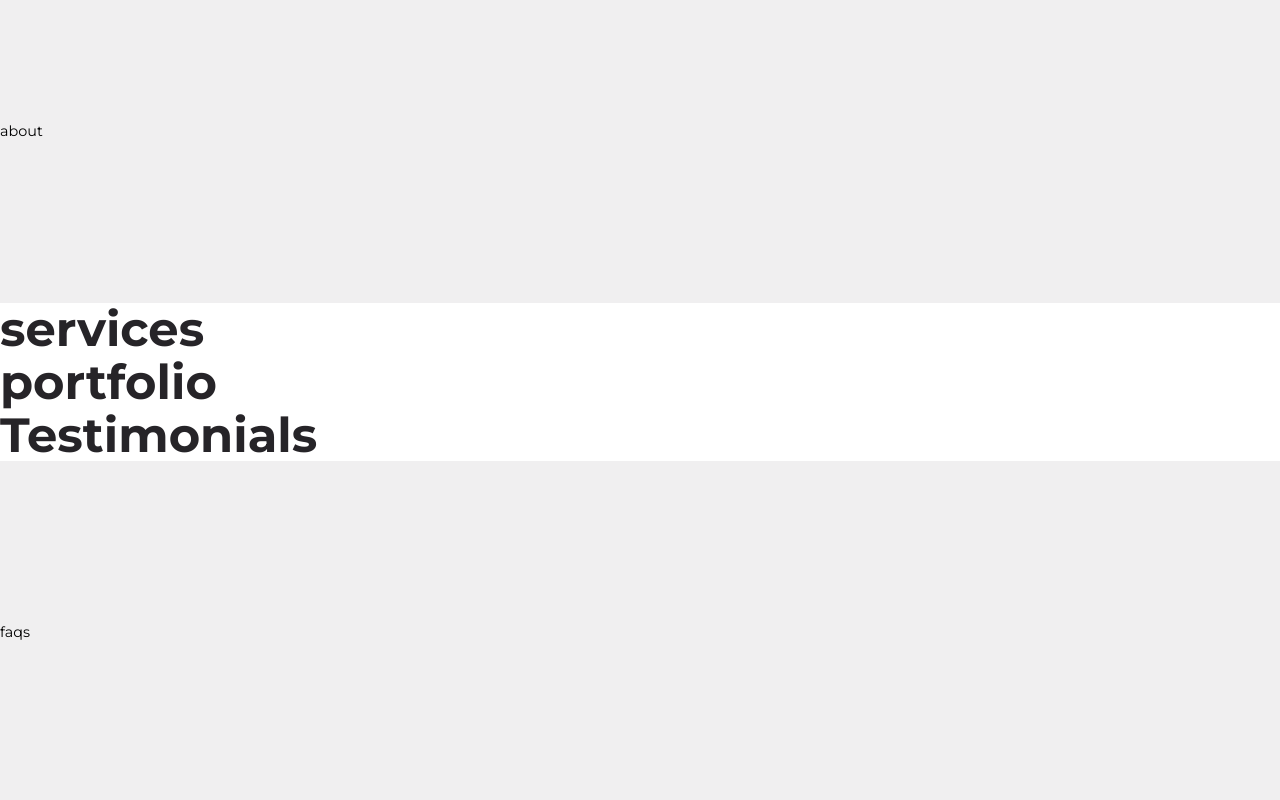
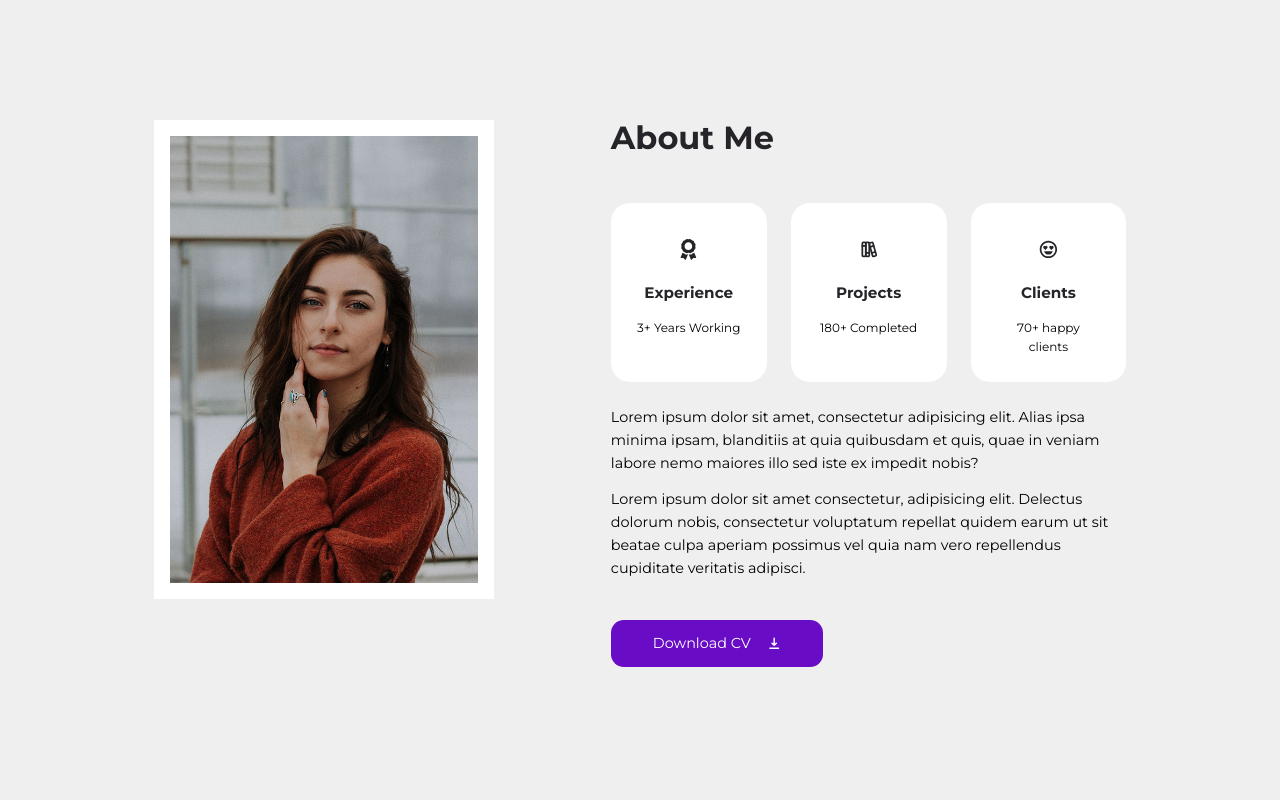
Before and after one commit to Rohan-tech11/My-Portfolio, a React (Create React App) app: page / in a window 1280 px wide. Shown: the part 840-1640 px from the top of the page. Built offline with nearby package versions, Linux system fonts and the light colour scheme.

Commit message:
Added-about-component

```diff
--- /dev/null
+++ b/src/components/Card.jsx
@@ -0,0 +1,13 @@
+import "./card.css";
+
+import React from "react";
+
+const Card = ({ children, className, onClick }) => {
+  return (
+    <article className={`card ${className}`} onClick={onClick}>
+      {children}
+    </article>
+  );
+};
+
+export default Card;
--- /dev/null
+++ b/src/components/card.css
@@ -0,0 +1,29 @@
+.card {
+  background: var(--color-white);
+  padding: 1.5rem;
+  border: 2px solid transparent;
+  border-radius: var(--border-radius-1);
+  transition: var(--transition);
+}
+
+.card:hover {
+  background: transparent;
+  border-color: var(--color-white);
+  transform: translateY(-0.5rem);
+}
+
+.card.light {
+  background: var(--color-light);
+}
+
+.card.light:hover {
+  background: transparent;
+  border-color: var(--color-light);
+}
+
+/* MEDIA QUERIES (phones) */
+@media screen and (max-width: 600px) {
+  .card {
+    padding: 1.2rem;
+  }
+}
--- a/src/sections/about/About.jsx
+++ b/src/sections/about/About.jsx
@@ -1,6 +1,48 @@
+import AboutImage from "../../assets/about.jpg";
+import CV from "../../assets/cv.pdf";
+import { HiDownload } from "react-icons/hi";
+import data from "./data";
+import Card from "../../components/Card";
 import "./about.css";
+
 const About = () => {
-  return <section id="about">about</section>;
+  return (
+    <section id="about" data-aos="fade-in">
+      <div className="container about__container">
+        <div className="about__left">
+          <div className="about__portrait">
+            <img src={AboutImage} alt="About Image" />
+          </div>
+        </div>
+        <div className="about__right">
+          <h2>About Me</h2>
+          <div className="about__cards">
+            {data.map((item) => (
+              <Card key={item.id} className="about__card">
+                <span className="about__card-icon">{item.icon}</span>
+                <h5>{item.title}</h5>
+                <small>{item.desc}</small>
+              </Card>
+            ))}
+          </div>
+          <p>
+            Lorem ipsum dolor sit amet, consectetur adipisicing elit. Alias ipsa
+            minima ipsam, blanditiis at quia quibusdam et quis, quae in veniam
+            labore nemo maiores illo sed iste ex impedit nobis?
+          </p>
+          <p>
+            Lorem ipsum dolor sit amet consectetur, adipisicing elit. Delectus
+            dolorum nobis, consectetur voluptatum repellat quidem earum ut sit
+            beatae culpa aperiam possimus vel quia nam vero repellendus
+            cupiditate veritatis adipisci.
+          </p>
+          <a href={CV} download className="btn primary">
+            Download CV <HiDownload />
+          </a>
+        </div>
+      </div>
+    </section>
+  );
 };
 
 export default About;
--- a/src/sections/about/about.css
+++ b/src/sections/about/about.css
@@ -0,0 +1,82 @@
+.about__container {
+  display: grid;
+  grid-template-columns: 35% 53%;
+  gap: 12%;
+}
+
+.about__portrait {
+  height: fit-content;
+  border: 1rem solid var(--color-white);
+  transition: var(--transition);
+}
+
+.about__portrait:hover {
+  border-width: 0;
+}
+
+.about__cards {
+  margin: 3rem 0 1.5rem;
+  display: grid;
+  grid-template-columns: repeat(3, 1fr);
+  gap: 1.5rem;
+}
+
+.card.about__card {
+  text-align: center;
+}
+
+.about__card-icon {
+  font-size: 1.3rem;
+  color: var(--color-black);
+  border-radius: var(--border-radius-3);
+  width: fit-content;
+  margin-inline: auto;
+  padding: 0.6rem;
+  display: flex;
+  align-items: center;
+  transition: var(--transition);
+}
+
+.card.about__card:hover .about__card-icon {
+  background: var(--color-primary);
+  color: var(--color-white);
+}
+
+.card.about__card h5 {
+  margin: 1rem 0;
+}
+
+.about__right p {
+  margin-bottom: 0.8rem;
+}
+
+.about__right .btn {
+  margin-top: 2.5rem;
+}
+
+/* MEDIA QUERIES (tablets) */
+@media screen and (max-width: 1024px) {
+  .about__left {
+    display: none;
+  }
+
+  .about__container {
+    grid-template-columns: 1fr;
+  }
+
+  .about__right h2 {
+    text-align: center;
+  }
+}
+
+/* MEDIA QUERIES (phones) */
+@media screen and (max-width: 600px) {
+  .about__cards {
+    grid-template-columns: 1fr 1fr;
+    gap: 1rem;
+  }
+
+  .about__right .btn {
+    margin-top: 2rem;
+  }
+}
--- /dev/null
+++ b/src/sections/about/data.js
@@ -0,0 +1,14 @@
+import {FaAward} from 'react-icons/fa'
+import {TbBooks} from 'react-icons/tb'
+import {BiHappyHeartEyes} from 'react-icons/bi'
+
+
+const data = [
+    {id: 1, icon: <FaAward/>, title: 'Experience', desc: '3+ Years Working'},
+    {id: 2, icon: <TbBooks/>, title: 'Projects', desc: '180+ Completed'},
+    {id: 3, icon: <BiHappyHeartEyes/>, title: 'Clients', desc: '70+ happy clients'}
+    ]
+
+
+
+    export default data;
--- a/src/sections/header/header.css
+++ b/src/sections/header/header.css
@@ -74,7 +74,6 @@ header {
     height: 17rem;
     max-width: 60%;
     max-height: 35vh;
-    /* margin-top: 40; */
   }
 
   .header__container p {
--- a/src/sections/navbar/navbar.css
+++ b/src/sections/navbar/navbar.css
@@ -26,8 +26,11 @@ nav {
 
 .nav__menu {
   display: flex;
+  gap: 3.5rem;
+}
 
-  gap: 3.5rem;
+.nav__menu a {
+  color: white;
 }
 
 #theme__icon {
```
